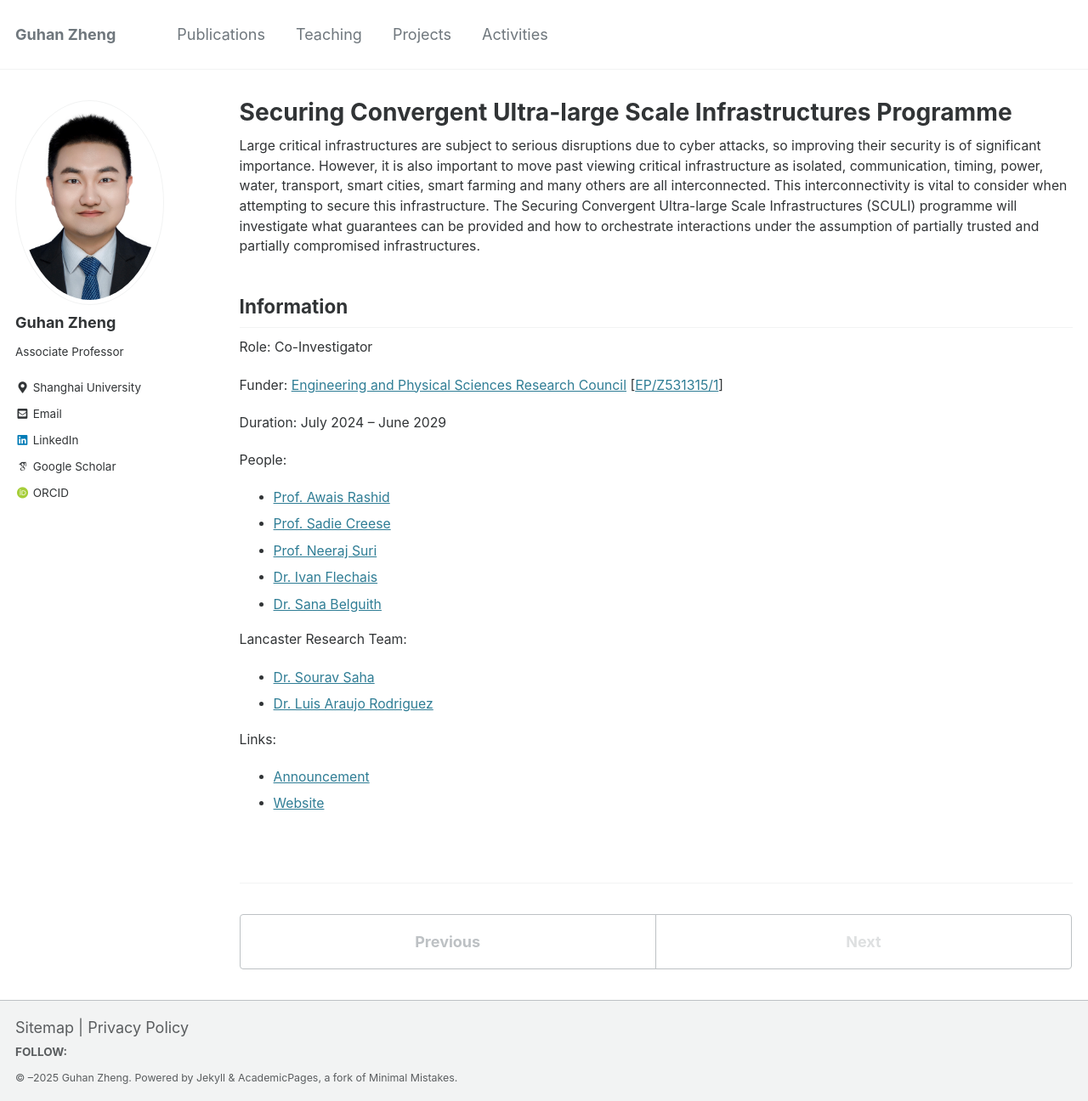
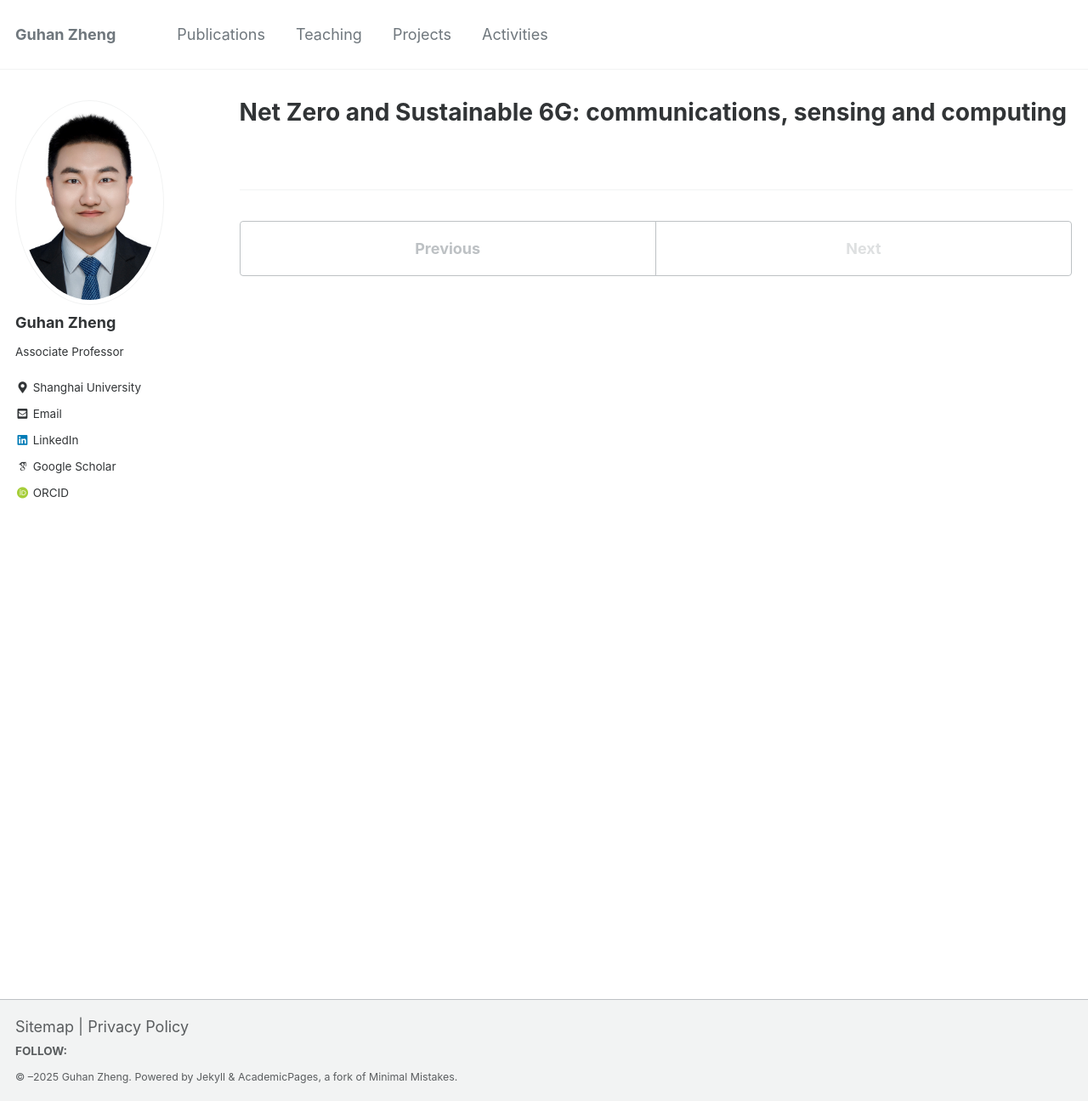
Before and after one commit to Guhan328/Guhan328.github.io, a Jekyll site: the page built from _projects/project-9-SCULI.md, in a window 1280 px wide and 1296 px high. Shown: the whole window at 85% size. Built offline with Jekyll 4.4.1, drawn with Linux system fonts in a browser that asks for light colours.

Commit message:
Update project-9-SCULI.md

```diff
--- a/_projects/project-9-SCULI.md
+++ b/_projects/project-9-SCULI.md
@@ -1,36 +1,7 @@
 ---
-title: "Securing Convergent Ultra-large Scale Infrastructures Programme"
+title: "Net Zero and Sustainable 6G: communications, sensing and computing"
 excerpt: "The SCULI programme will draw on a unique mix of expertise, spanning sociotechnical approaches, theoretical and applied computer science, to transform the way we conceptualise and deliver cyber security in a world with connectivity at unprecedented scale, prevalence of legacy and non-legacy systems, complex technology stacks, complicated supply chains and myriad intersections of humans and technologies."
-duration: "July 2024 &ndash; June 2029"
+duration: "Mar 2023 &ndash; Jul 2023"
 location: "School of Computing and Communications, Lancaster University"
-image:
-  src: /images/SCULI_cmyk_with_strap.svg
-  alt: ""
 collection: projects
 ---
-
-Large critical infrastructures are subject to serious disruptions due to cyber attacks, so improving their security is of significant importance. However, it is also important to move past viewing critical infrastructure as isolated, communication, timing, power, water, transport, smart cities, smart farming and many others are all interconnected. This interconnectivity is vital to consider when attempting to secure this infrastructure. The Securing Convergent Ultra-large Scale Infrastructures (SCULI) programme will investigate what guarantees can be provided and how to orchestrate interactions under the assumption of partially trusted and partially compromised infrastructures.
-
-
-## Information
-
-Role: Co-Investigator
-
-Funder: [Engineering and Physical Sciences Research Council](https://epsrc.ukri.org) [[EP/Z531315/1](https://gtr.ukri.org/projects?ref=EP/Z531315/1)]
-
-Duration: {{ page.duration }}
-
-People:
- * [Prof. Awais Rashid](https://research-information.bris.ac.uk/en/persons/awais-rashid)
- * [Prof. Sadie Creese](https://www.cs.ox.ac.uk/people/sadie.creese/)
- * [Prof. Neeraj Suri](https://www.lancaster.ac.uk/scc/about-us/people/neeraj-suri)
- * [Dr. Ivan Flechais](https://www.cs.ox.ac.uk/people/ivan.flechais/)
- * [Dr. Sana Belguith](https://research-information.bris.ac.uk/en/persons/sana-belguith)
-
-Lancaster Research Team:
- * [Dr. Sourav Saha](https://www.lancaster.ac.uk/scc/about-us/people/sourav-saha)
- * [Dr. Luis Araujo Rodriguez](https://www.lancaster.ac.uk/scc/about-us/people/luis-araujo-rodriguez)
-
-Links:
- * [Announcement](https://www.lancaster.ac.uk/news/lancaster-researchers-to-help-lead-the-way-in-making-future-digital-infrastructures-cyber-secure)
- * [Website](https://sculi.ac.uk)
```
